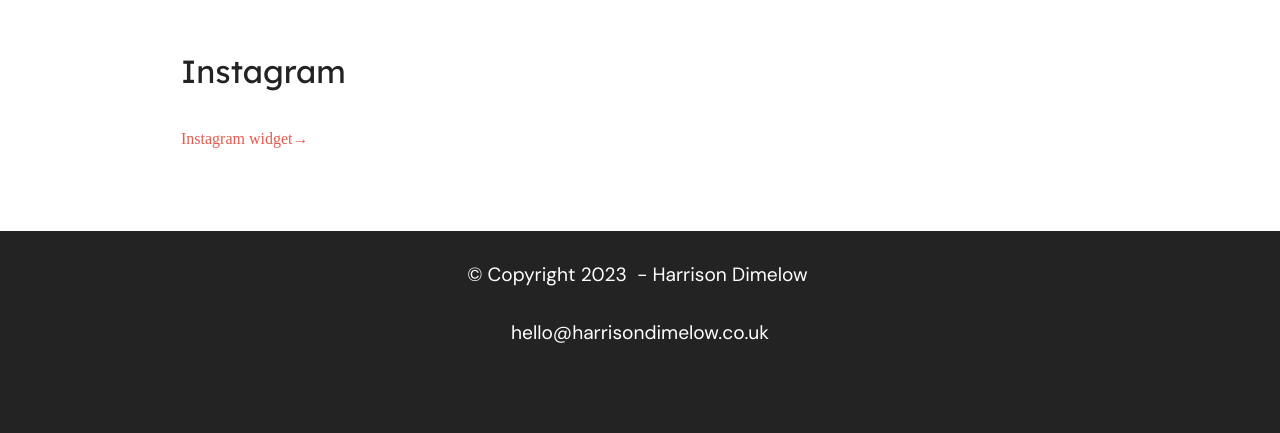
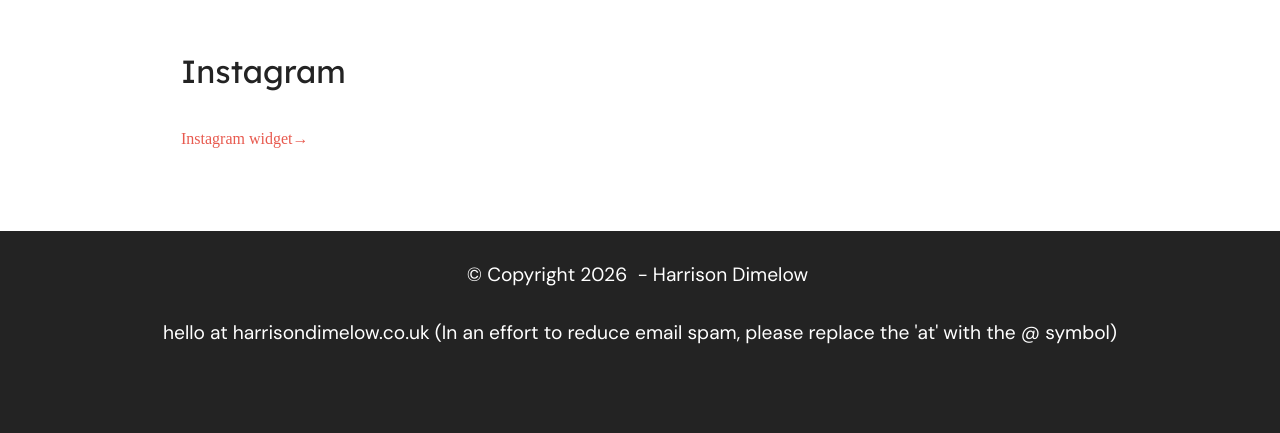
Before and after one commit to dimelow2006/harrisondimelow.co.uk, a plain HTML site: page index.html in a window 1280 px wide. Shown: the part 4451-4884 px from the top of the page. Drawn offline with Linux system fonts and the light colour scheme; a script that the page names is missing; a web font is replaced by a local one.

Commit message:
Update index.html

```diff
--- a/index.html
+++ b/index.html
@@ -156,7 +156,7 @@
         <div class="media-container-row align-center mbr-white">
             <div class="col-12">
                 <p class="mbr-text mb-0 mbr-fonts-style display-7">
-                    © Copyright 2023&nbsp; - Harrison Dimelow&nbsp;<br><br>hello@harrisondimelow.co.uk<br><br><br></p>
+                    © Copyright 2026&nbsp; - Harrison Dimelow&nbsp;<br><br>hello at harrisondimelow.co.uk (In an effort to reduce email spam, please replace the 'at' with the @ symbol) <br><br><br></p>
             </div>
         </div>
     </div>
```
